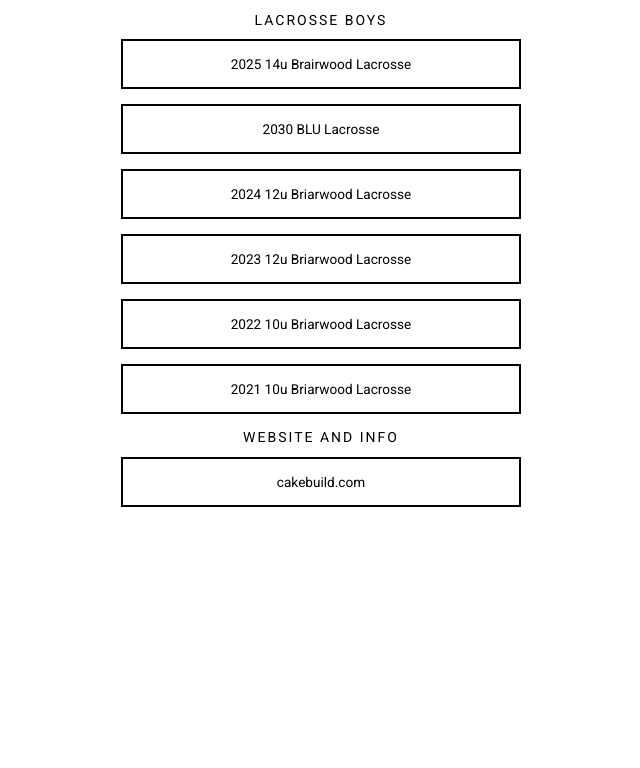
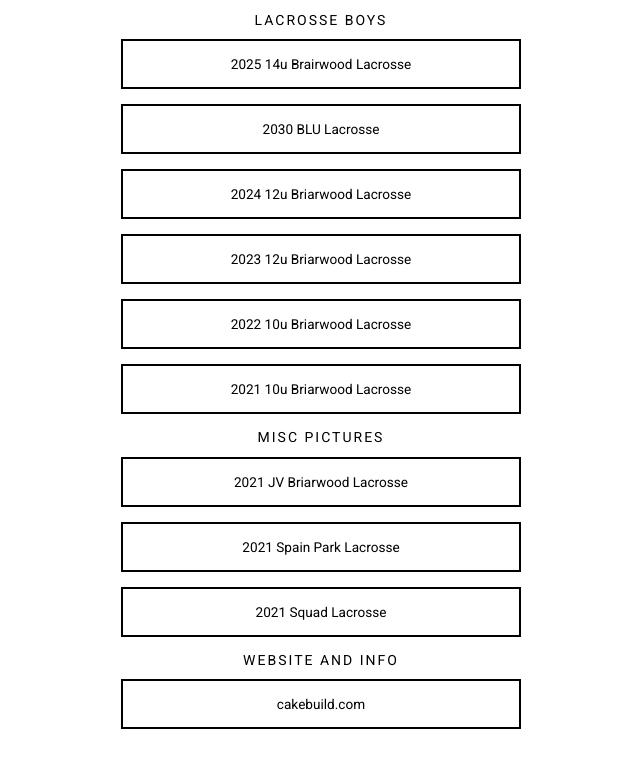
Before and after one commit to cakebuildcom/cakebuildcom.github.io, a plain HTML site: page links/laxboys.html in a window 1280 px wide. Shown: the whole page, without its empty margins (319-959 px from the left). Drawn offline with Linux system fonts and the light colour scheme.

Commit message:
Update laxboys.html

```diff
--- a/links/laxboys.html
+++ b/links/laxboys.html
@@ -24,6 +24,12 @@
         <a class="Lacrosse" href="https://www.amazon.com/photos/groups/share/Rm5ULTBPTp-e1cyQjeKW5w.pbWuRycJ0-Z1Pf0yjmvd2s">2022 10u Briarwood Lacrosse</a>
         <a class="Lacrosse" href="https://www.amazon.com/photos/groups/share/wphW4ZLiQ2qaiDK1n8IGDw.xczPu90TS4w2vq5XHlkIaH">2021 10u Briarwood Lacrosse</a>
 
+        <h2>Misc Pictures</h2>
+        <a class="Lacrosse" href="https://www.amazon.com/photos/groups/share/d-jZEJuQTkeEkCeM8SjWRw.fY3nLj0s3oqFQGbbA816Yx">2021 JV Briarwood Lacrosse</a>
+        <a class="Lacrosse" href="https://www.amazon.com/photos/groups/share/iENRX2X4RtadBkYXdw-MFg.d-GnfoewFwqutwkcS3I0wy">2021 Spain Park Lacrosse</a>
+
+        <a class="Lacrosse" href="https://www.amazon.com/photos/groups/share/xeFAB1CDTuWReXa6W12RpA.gGPqHcoPSXD_vDv8goaaJj">2021 Squad Lacrosse</a>
+
         <h2>Website and Info</h2>
         <a class="Lacrosse" href="https://www.cakebuild.com">cakebuild.com</a>
 
```
